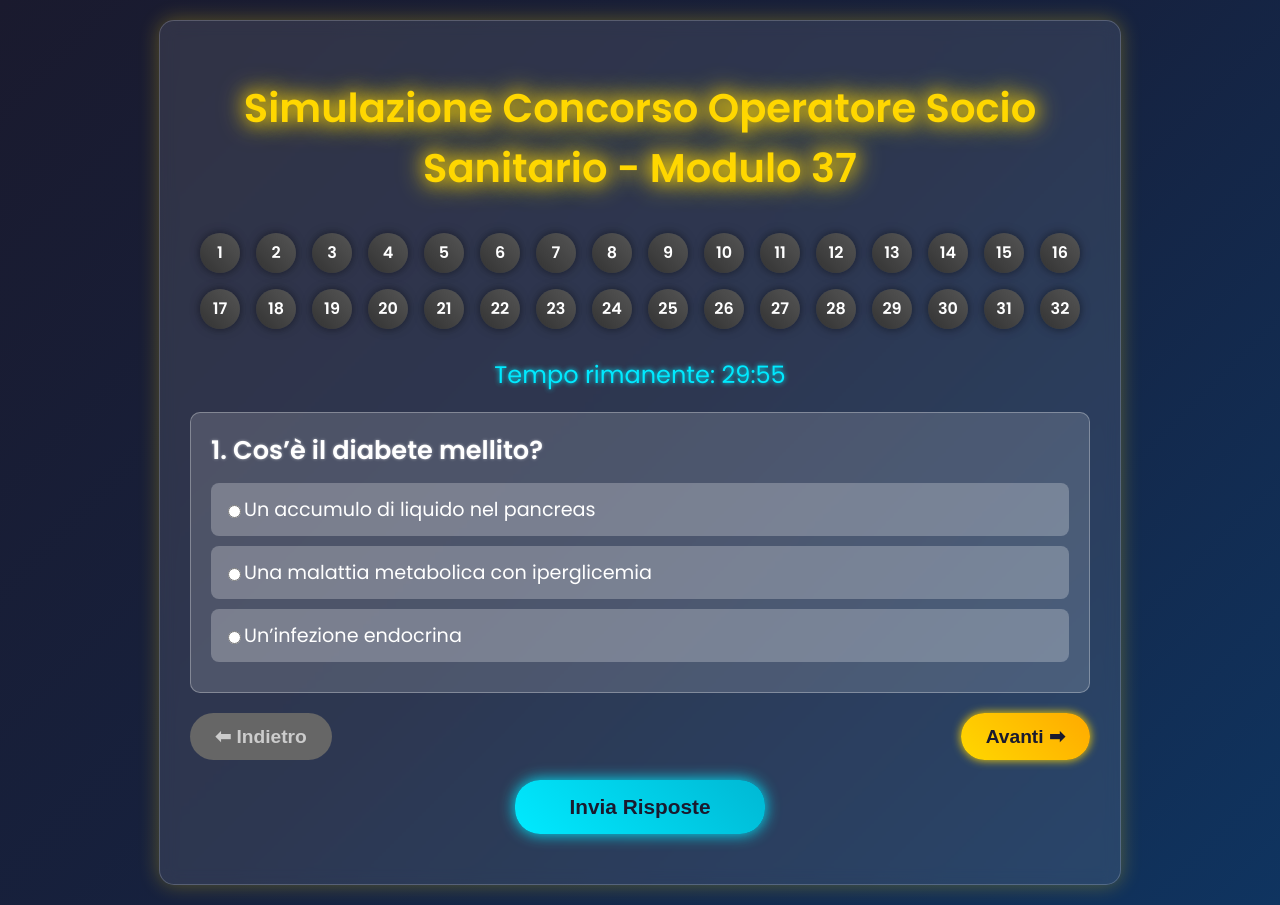
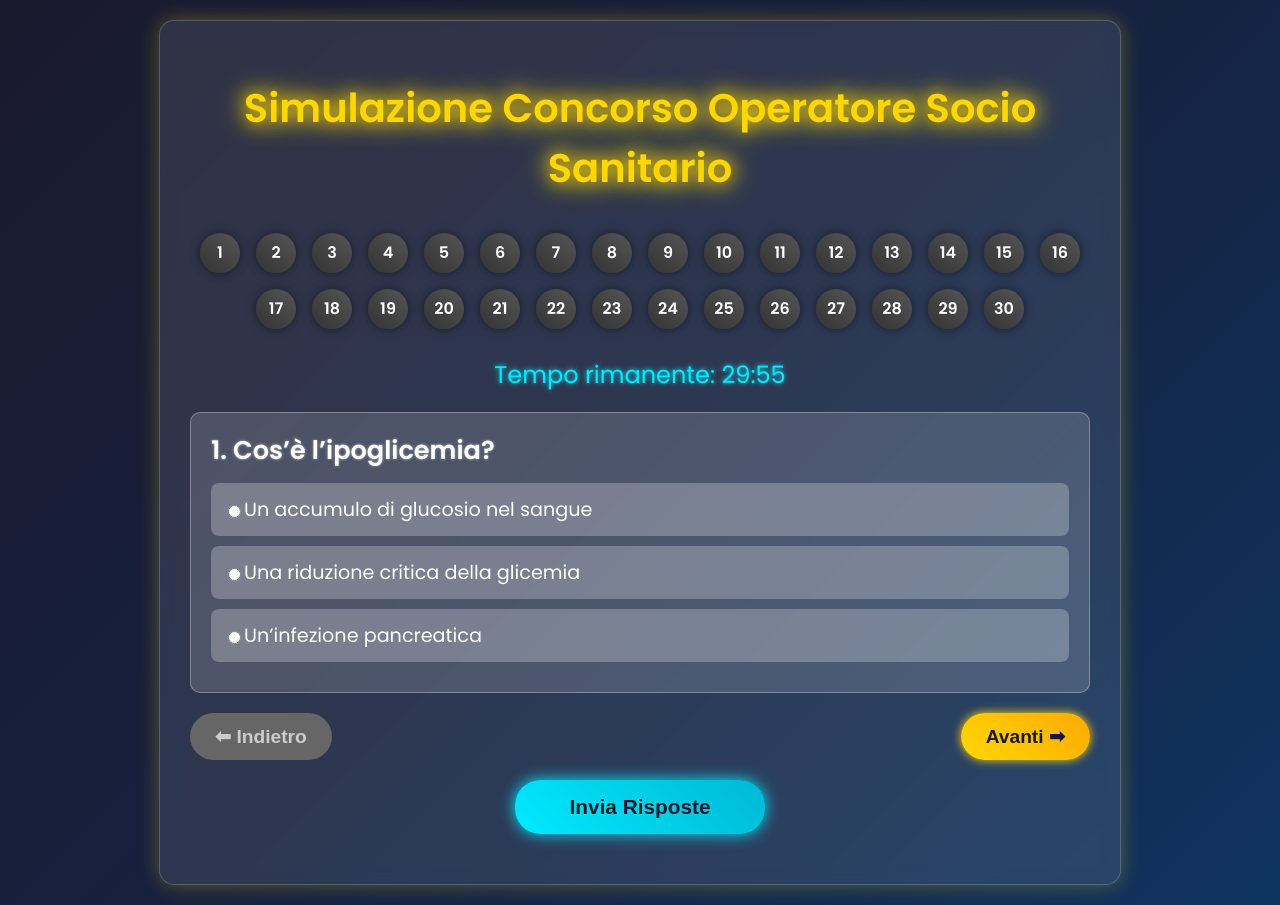
Before and after one commit to Jabo86/quizoss14, a plain HTML site: page index.html in a window 1280 px wide. Drawn offline with Linux system fonts and the light colour scheme.

Commit message:
Update index.html

```diff
--- a/index.html
+++ b/index.html
@@ -3,7 +3,7 @@
 <head>
     <meta charset="UTF-8">
     <meta name="viewport" content="width=device-width, initial-scale=1.0">
-    <title>Simulazione Concorso Operatore Socio Sanitario - Modulo 37</title>
+    <title>Simulazione Concorso Operatore Socio Sanitario </title>
     <style>
         body {
             font-family: 'Poppins', sans-serif;
@@ -233,7 +233,7 @@
 </head>
 <body>
     <div class="container">
-        <h1>Simulazione Concorso Operatore Socio Sanitario - Modulo 37</h1>
+        <h1>Simulazione Concorso Operatore Socio Sanitario </h1>
         <div class="question-nav" id="questionNav"></div>
         <div id="timer">Tempo rimanente: <span id="time">30:00</span></div>
         <div id="quiz"></div>
@@ -248,18 +248,7 @@
     <script>
         // Array di domande (1081-1110) con opzioni disposte casualmente
         const questions = [
-            {
-                question: "Cos’è il diabete mellito?",
-                options: ["Un accumulo di liquido nel pancreas", "Una malattia metabolica con iperglicemia", "Un’infezione endocrina"],
-                correct: "Una malattia metabolica con iperglicemia",
-                explanation: "Il diabete mellito è una malattia metabolica caratterizzata da iperglicemia cronica, dovuta a deficit di insulina (tipo 1) o resistenza insulinica (tipo 2). Non è un’infezione né un accumulo di liquido. Gli OSS devono monitorare la glicemia, garantire una dieta equilibrata, assistere nella somministrazione di insulina e segnalare sintomi come poliuria o ipoglicemia."
-            },
-            {
-                question: "Quale è un segno tipico del diabete mellito non controllato?",
-                options: ["Ittero", "Polidipsia", "Oliguria"],
-                correct: "Polidipsia",
-                explanation: "La polidipsia, ovvero sete eccessiva, è un segno tipico del diabete mellito non controllato, accompagnata da poliuria e stanchezza. L’oliguria (ridotta produzione di urina) e l’ittero (colorazione giallastra della pelle) non sono correlati. Gli OSS devono osservare l’idratazione, monitorare la glicemia, garantire l’assunzione di liquidi e segnalare all’infermiere sintomi come confusione o chetoacidosi."
-            },
+
             {
                 question: "Cos’è l’ipoglicemia?",
                 options: ["Un accumulo di glucosio nel sangue", "Una riduzione critica della glicemia", "Un’infezione pancreatica"],
```
